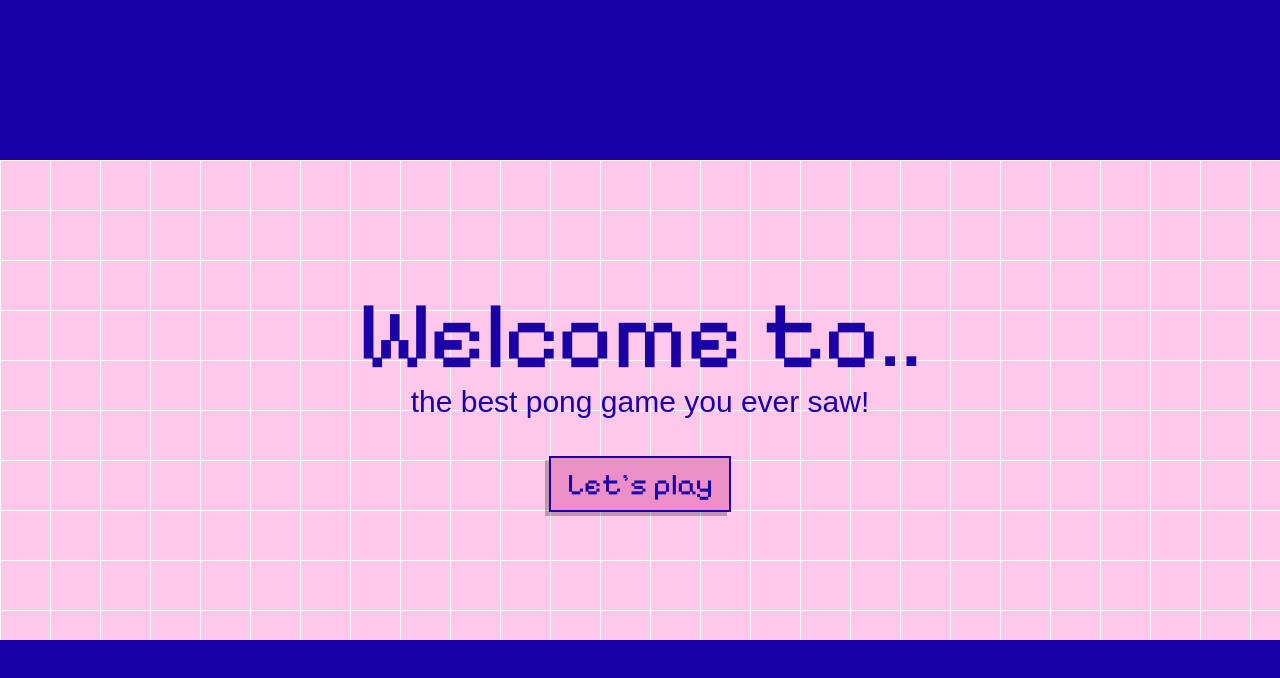
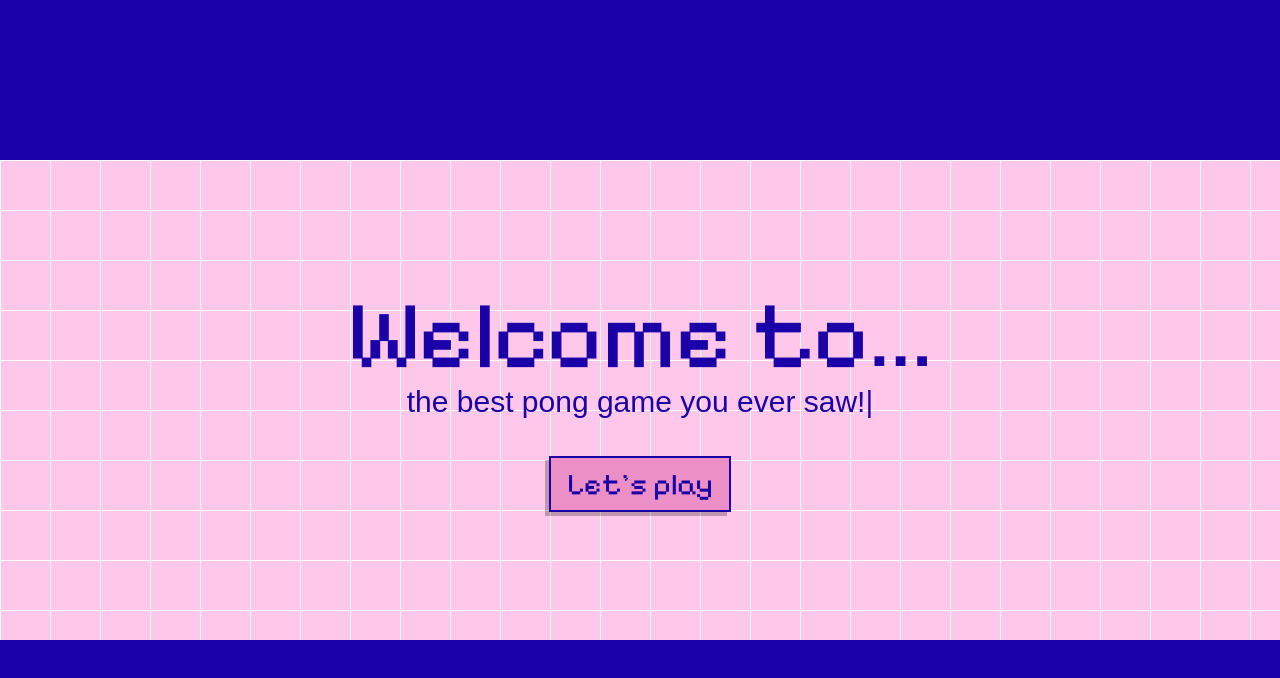
Before and after one commit to NorikaNarimatsu/transcendence, a React (Vite) app in the folder frontend/: page / in a window 1280 px wide. Shown: the top 678 px of the page. Built offline with nearby package versions, Linux system fonts and the light colour scheme; a web font is replaced by a local one.

Commit message:
Add typewriter animation to Landin Page

```diff
--- a/frontend/src/App.tsx
+++ b/frontend/src/App.tsx
@@ -1,7 +1,11 @@
+import React from 'react';
+import type { JSX } from 'react';
+import { useState } from 'react';
 import ButtonDarkPink from './components/ButtonDarkPink'
-import type { JSX } from 'react';
+import TypewriterText from './components/TypewriterAnimation';
 
 export default function App(): JSX.Element{
+  const [showSubtitle, setShowSubtitle] = useState(false);
 
   return (
     <main className="min-h-screen flex flex-col">
@@ -11,9 +15,22 @@ export default function App(): JSX.Element{
       {/* Center content with grid background */}
       <section className="flex-1 bg-pink-grid flex items-center justify-center">
         <div className="text-center">
-          <h1 className="text-8xl text-blue-deep font-pixelify">Welcome to..</h1>
+          <h1 className="text-8xl text-blue-deep font-pixelify">
+            <TypewriterText
+              text="Welcome to..."
+              speed={120}
+              onComplete={() => setShowSubtitle(true)}
+            />
+          </h1>
           <p className="text-3xl text-blue-deep font-dotgothic">
-            the best pong game you ever saw!
+            {showSubtitle && (
+              <TypewriterText
+                text="the best pong game you ever saw!"
+                speed={80}
+                delay={500}
+                cursorHideDelay={2000}
+              />
+            )}
           </p>
         <ButtonDarkPink to="/signup">Let's play</ButtonDarkPink>
         </div>
@@ -24,7 +41,6 @@ export default function App(): JSX.Element{
     </main>
   )
 }
-
 
 
 
--- /dev/null
+++ b/frontend/src/components/TypewriterAnimation.tsx
@@ -0,0 +1,58 @@
+import { useState, useEffect, useRef } from 'react';
+
+interface TypewriterTextProps {
+  text: string;
+  speed?: number;
+  delay?: number;
+  showCursor?: boolean;
+  cursorHideDelay?: number;
+  className?: string;
+  onComplete?: () => void;
+}
+
+export default function TypewriterText({
+  text,
+  speed = 120,
+  delay = 0,
+  showCursor = true,
+  cursorHideDelay = 1000,
+  className = '',
+  onComplete
+}: TypewriterTextProps) {
+  const [displayText, setDisplayText] = useState('');
+  const [showCursorState, setShowCursorState] = useState(showCursor);
+  const hasStarted = useRef(false);
+
+  useEffect(() => {
+    if (hasStarted.current) return;
+    hasStarted.current = true;
+
+    const startAnimation = () => {
+      let index = 0;
+      const timer = setInterval(() => {
+        setDisplayText(text.slice(0, index));
+        index++;
+        if (index > text.length) {
+          clearInterval(timer);
+          if (showCursor && cursorHideDelay > 0) {
+            setTimeout(() => setShowCursorState(false), cursorHideDelay);
+          }
+          onComplete?.();
+        }
+      }, speed);
+    };
+
+    if (delay > 0) {
+      setTimeout(startAnimation, delay);
+    } else {
+      startAnimation();
+    }
+  }, []); // Empty dependency array
+
+  return (
+    <span className={className}>
+      {displayText}
+      {showCursorState && <span className="animate-pulse">|</span>}
+    </span>
+  );
+}
```
